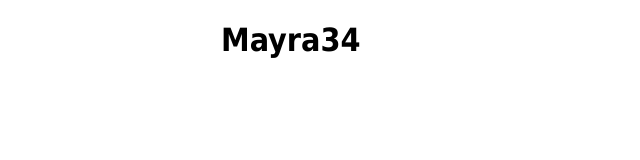
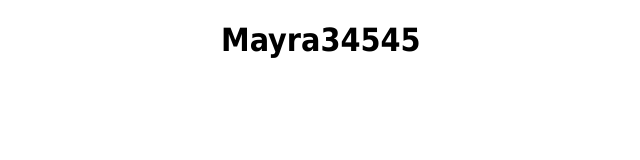
Before and after one commit to fernando88to/digitalocean, a plain HTML site: page nginx/index.html in a window 1280 px wide. Shown: the whole page, without its empty margins (139-779 px from the left). Drawn offline with Linux system fonts and the light colour scheme.

Commit message:
configuração das actions

```diff
--- a/nginx/index.html
+++ b/nginx/index.html
@@ -11,6 +11,6 @@
     </style>
 </head>
 <body>
-<h1>Mayra34</h1>
+<h1>Mayra34545</h1>
 </body>
 </html>
```
Also changed, not shown: 1 other file.
